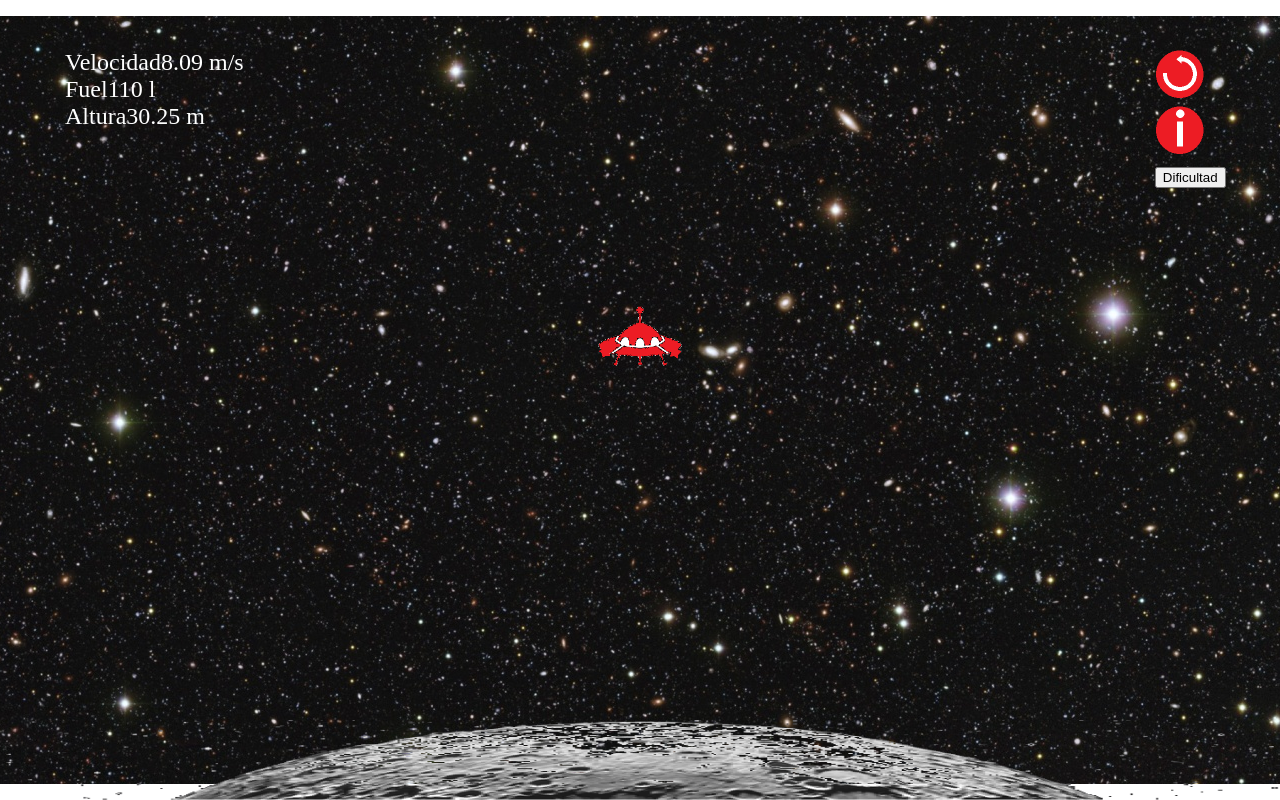
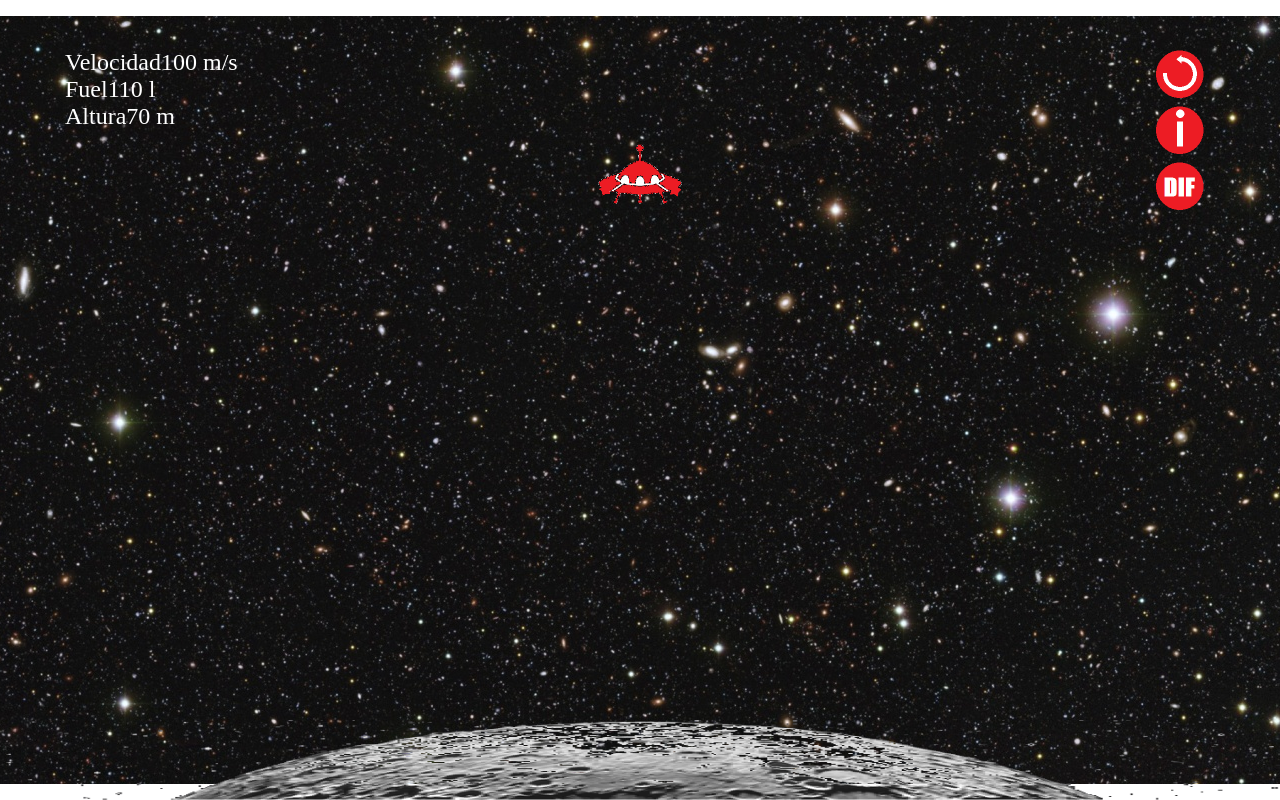
Before and after one commit to Josepcampos/LunarDefinitivo, a plain HTML site: page LunerLender/index.html in a window 1280 px wide. Drawn offline with Linux system fonts and the light colour scheme.

Commit message:
Update index.html

```diff
--- a/LunerLender/index.html
+++ b/LunerLender/index.html
@@ -26,7 +26,7 @@
         <ul id="menu">
             <li><a href="index.html"><img id="reiniciar" src="img/restart.png" alt="Reiniciar"></a></li>
             <li><a href="informacion.html"><img id="info" src="img/instrucciones.png" alt="info"></a></li>
-            <li><button id="boton">Dificultad</button></li>
+            <li><img id="dificultad" src="img/dificultad.png" alt="dificultad"></li>
         </ul>
     </div>
 	<div class="d"><img src="img/luna2.png" alt="Luna" style="width:100%;height:100%;"></div>
```
